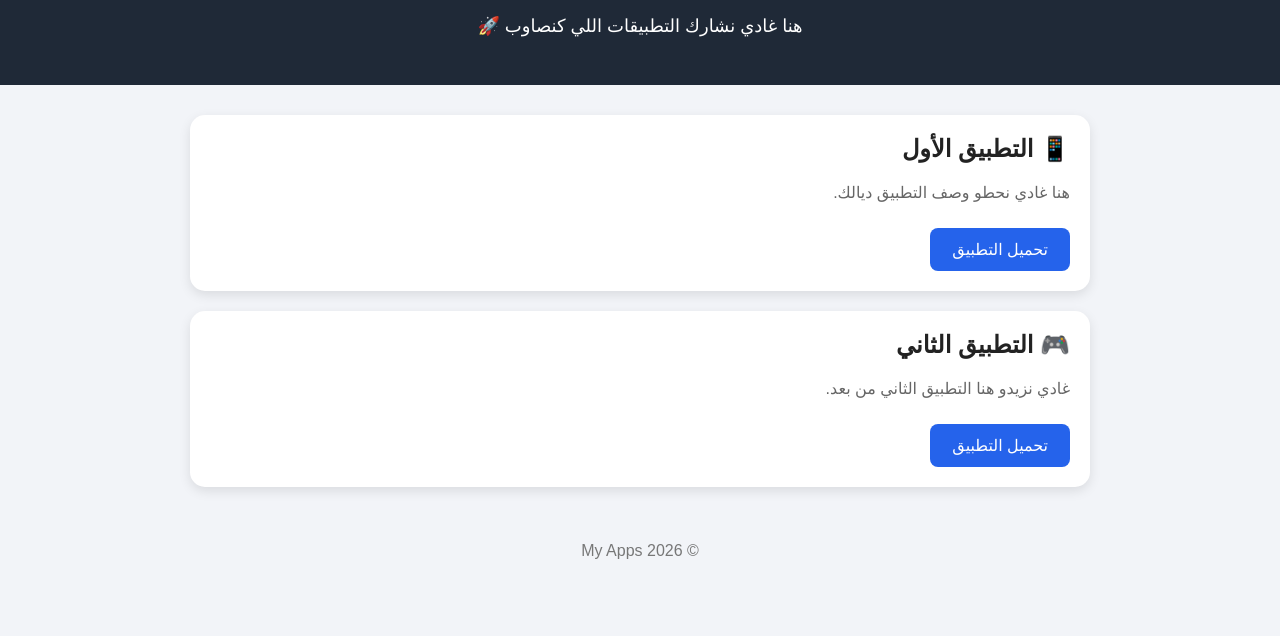
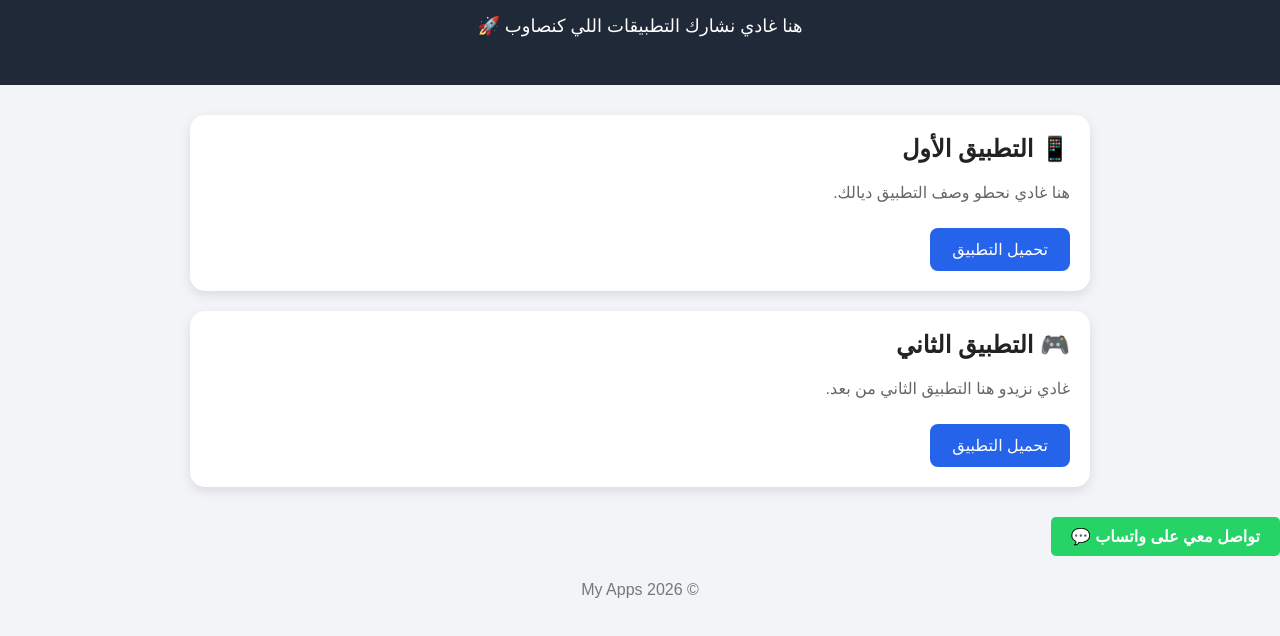
Before and after one commit to bazyatir6-arch/-M, a plain HTML site: page index.html in a window 1280 px wide. Shown: the part 106-742 px from the top of the page. Drawn offline with Linux system fonts and the light colour scheme.

Commit message:
Add files via upload

```diff
--- a/index.html
+++ b/index.html
@@ -97,10 +97,15 @@
         </div>
 
     </div>
-
+<!-- زر التواصل عبر الواتساب -->
+<a href="https://wa.me/212609780598" target="_blank" style="display: inline-block; background-color: #25D366; color: white; padding: 10px 20px; text-decoration: none; border-radius: 5px; font-weight: bold;">
+    تواصل معي على واتساب 💬
+</a>
     <footer>
         © 2026 My Apps
     </footer>
 
 </body>
 </html>
+<!-- زر التواصل عبر الواتساب -->
+<a href="https://wa.me/212600000000" target="_blank" style="display: inline-block; background-color: #25D366; color: white; padding: 10px 20px; text-decoration: none; border-radius: 5px; font-weight: bold
```
